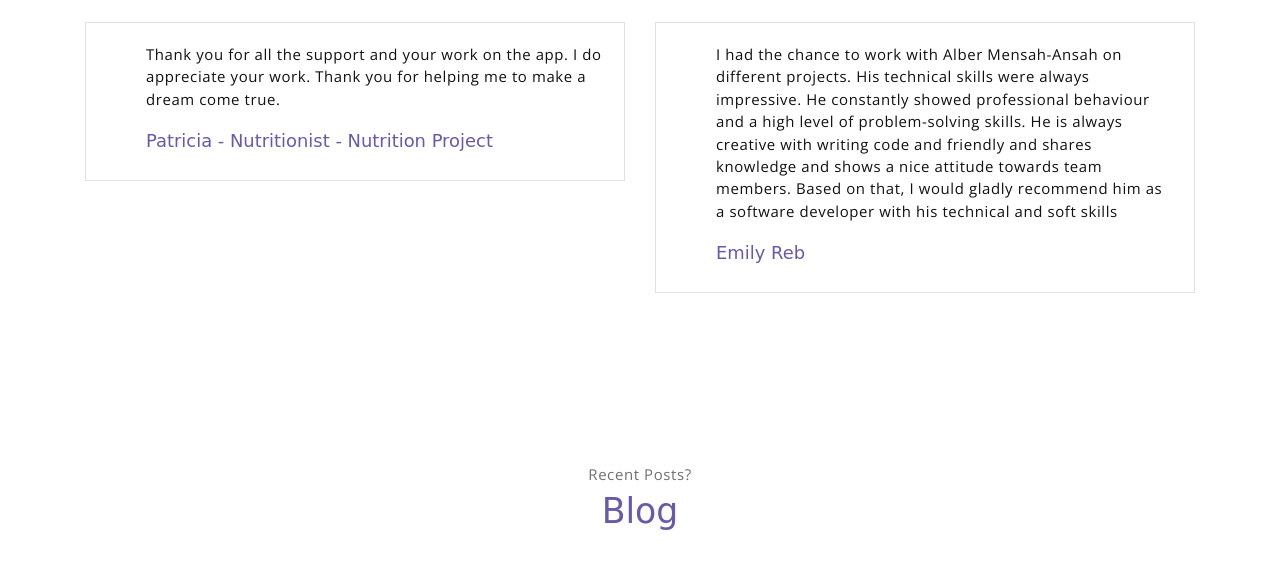
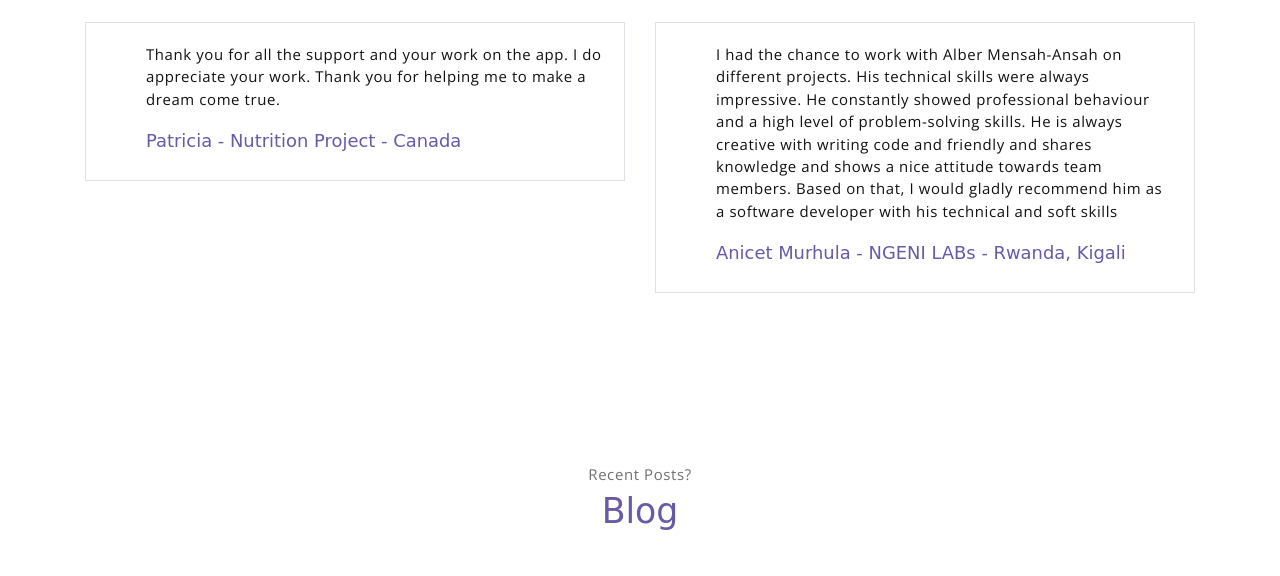
Before and after one commit to sabetech/albert-portfolio-simple, a website: page public_html/index.html in a window 1280 px wide. Shown: the part 3340-3916 px from the top of the page. Drawn offline with nearby package versions, Linux system fonts and the light colour scheme; a web font is replaced by a local one.

Commit message:
Recommendation edit

```diff
--- a/public_html/index.html
+++ b/public_html/index.html
@@ -287,7 +287,7 @@
 
                         <div class="testimonial-card-body">
                             <p class="testimonial-card-subtitle">Thank you for all the support and your work on the app. I do appreciate your work. Thank you for helping me to make a dream come true.</p>
-                            <h6 class="testimonial-card-title">Patricia - Nutritionist - <a href="https://sabetech.github.io/nutrition">Nutrition Project</a></h6>
+                            <h6 class="testimonial-card-title">Patricia - <a href="https://sabetech.github.io/nutrition">Nutrition Project</a> - Canada</h6>
                         </div>
                     </div>
                 </div>
@@ -297,8 +297,8 @@
                         <div class="testimonial-card-body">
                             <p class="testimonial-card-subtitle">I had the chance to work with Alber Mensah-Ansah on different projects. His technical skills were always impressive. He constantly showed professional behaviour and a high level of problem-solving skills.
                                 He is always creative with writing code and friendly and shares knowledge and shows a nice attitude towards team members. Based on that, I would gladly recommend him as a software developer with his technical and soft skills</p>
-                            <h6 class="testimonial-card-title">Emily Reb</h6>
-                        </div>
+                                <h6 class="testimonial-card-title">Anicet Murhula - NGENI LABs - Rwanda, Kigali</h6>
+                            </div>
                     </div>
                 </div>
             </div>
```
Also changed, not shown: 1 other file.
